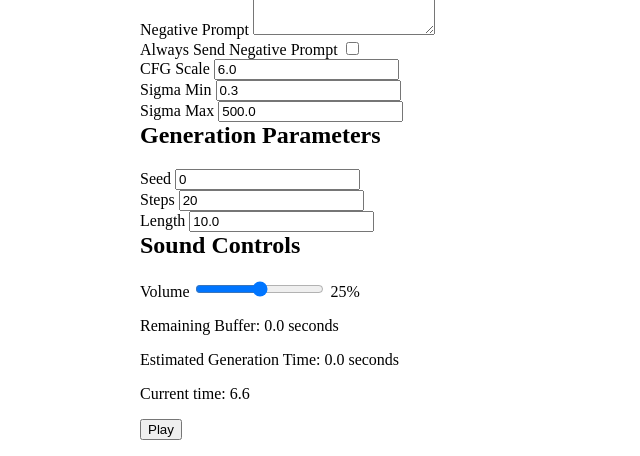
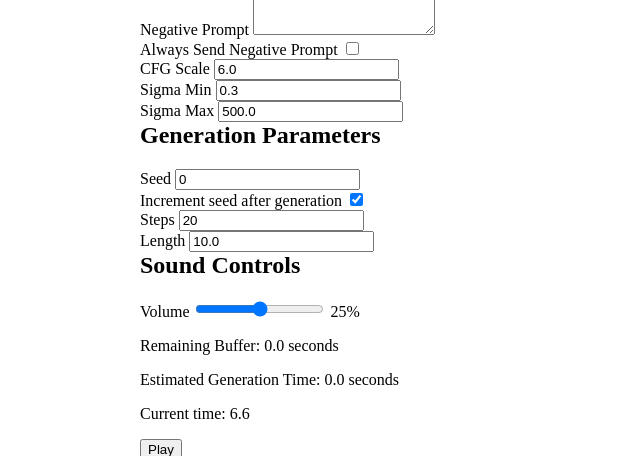
Before and after one commit to a2aaron/AI-Slop-Radio, a Flask app: page / in a window 1280 px wide. Shown: the part 168-624 px from the top of the page, without its empty margins (0-640 px from the left). Run offline with Flask 3, Linux system fonts and the light colour scheme.

Commit message:
Add checkbox to control incrementing the seed after generation.

```diff
--- a/static/main.js
+++ b/static/main.js
@@ -43,7 +43,9 @@ async function queueIfNeeded() {
             }
             setEstimatedTimeDisplay()
 
-            seed_input.value = (parseInt(seed_input.value) + 1).toString();
+            if (increment_seed_checkbox.checked) {
+                seed_input.value = (parseInt(seed_input.value) + 1).toString();
+            }
             ALREADY_FETCHING = false;
         }
     }
@@ -594,6 +596,8 @@ const sigma_min_input = getElementTyped("sigma_min", HTMLInputElement);
 const sigma_max_input = getElementTyped("sigma_max", HTMLInputElement);
 
 const seed_input = getElementTyped("seed", HTMLInputElement);
+const increment_seed_checkbox = getElementTyped("seed_increment", HTMLInputElement);
+
 const steps_input = getElementTyped("steps", HTMLInputElement);
 const length_input = getElementTyped("length", HTMLInputElement);
 
--- a/templates/main.html
+++ b/templates/main.html
@@ -44,6 +44,10 @@
                     <input type="number" id="seed" name="seed" min="0" value="0" required></input>
                 </ui-control>
                 <ui-control>
+                    <label for="seed_increment">Increment seed after generation</label>
+                    <input type="checkbox" id="seed_increment" name="seed_increment" checked></input>
+                </ui-control>
+                <ui-control>
                     <label for="steps">Steps</label>
                     <input type="number" id="steps" name="steps" min="1" value="20" required></input>
                 </ui-control>
```
